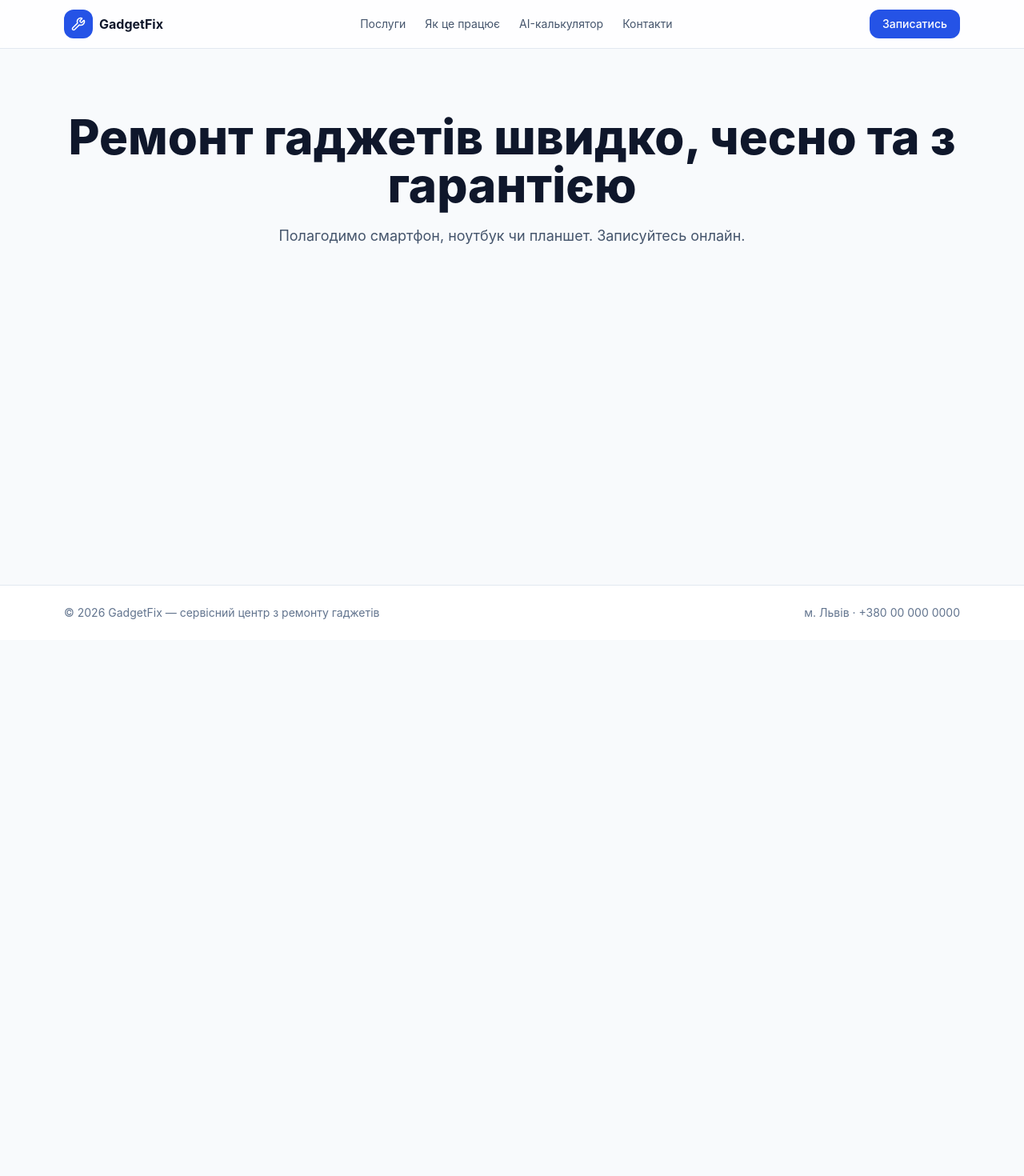
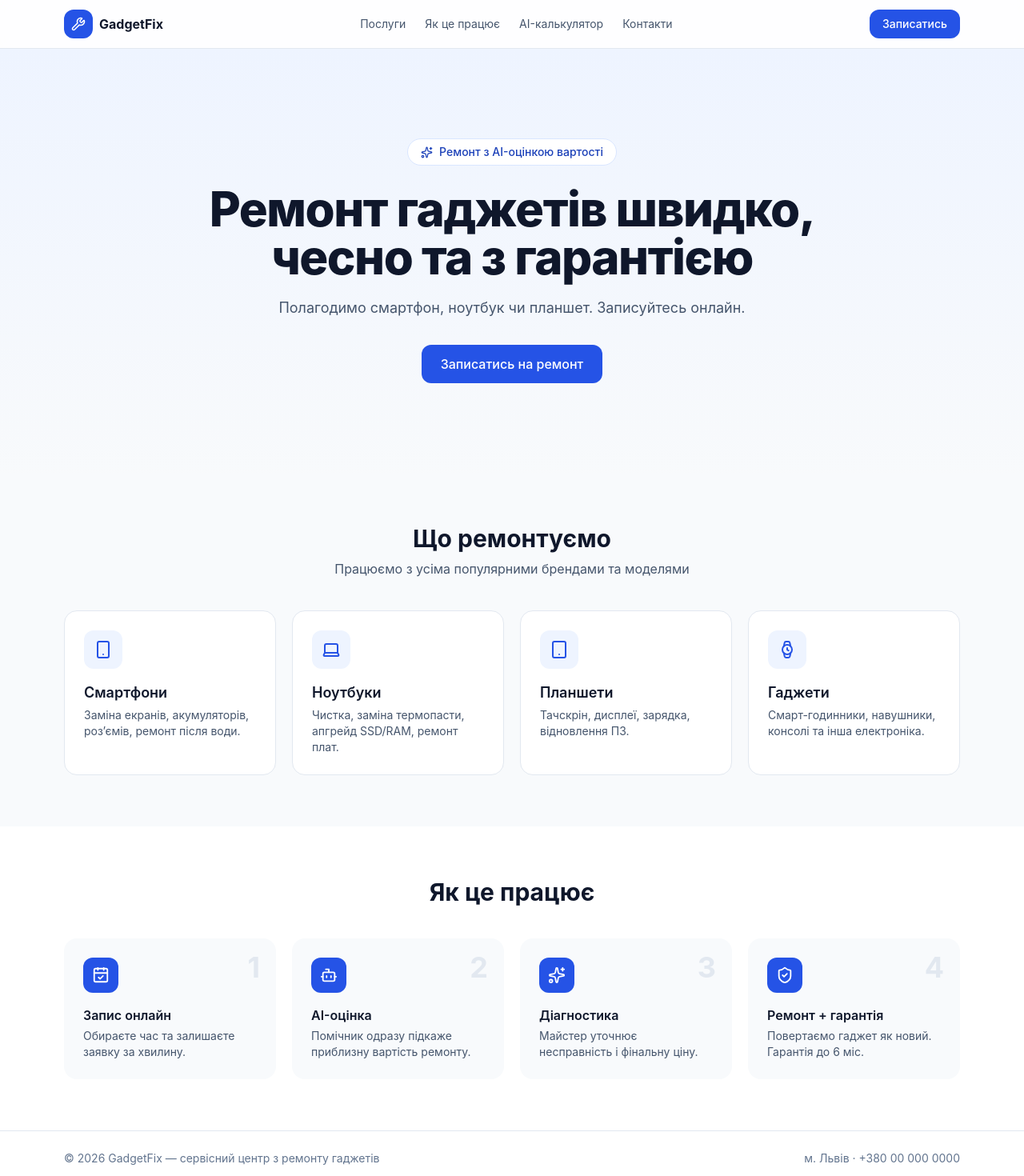
Before and after one commit to SerhiiLutyk/REpairServiceSite, a React (Vite) app: page / in a window 1280 px wide. Shown: the top 1470 px of the page at 80% size. Before the commit the page ends 800 px from the top, so only its background shows below. Built offline with nearby package versions, Linux system fonts and the light colour scheme.

Commit message:
feat: головна — hero-секція, перелік послуг і блок 'як це працює'

```diff
--- a/src/pages/Home.tsx
+++ b/src/pages/Home.tsx
@@ -1,12 +1,84 @@
+import {
+  Smartphone,
+  Laptop,
+  Tablet,
+  Watch,
+  Sparkles,
+  CalendarCheck,
+  Bot,
+  ShieldCheck,
+} from 'lucide-react'
+
+const services = [
+  { icon: Smartphone, title: 'Смартфони', desc: 'Заміна екранів, акумуляторів, роз’ємів, ремонт після води.' },
+  { icon: Laptop, title: 'Ноутбуки', desc: 'Чистка, заміна термопасти, апгрейд SSD/RAM, ремонт плат.' },
+  { icon: Tablet, title: 'Планшети', desc: 'Тачскрін, дисплеї, зарядка, відновлення ПЗ.' },
+  { icon: Watch, title: 'Гаджети', desc: 'Смарт-годинники, навушники, консолі та інша електроніка.' },
+]
+
+const steps = [
+  { icon: CalendarCheck, title: 'Запис онлайн', desc: 'Обираєте час та залишаєте заявку за хвилину.' },
+  { icon: Bot, title: 'AI-оцінка', desc: 'Помічник одразу підкаже приблизну вартість ремонту.' },
+  { icon: Sparkles, title: 'Діагностика', desc: 'Майстер уточнює несправність і фінальну ціну.' },
+  { icon: ShieldCheck, title: 'Ремонт + гарантія', desc: 'Повертаємо гаджет як новий. Гарантія до 6 міс.' },
+]
+
 export default function Home() {
   return (
-    <section className="mx-auto max-w-6xl px-4 py-20 text-center">
-      <h1 className="text-4xl font-extrabold text-slate-900 sm:text-6xl">
+    <>
+      <section className="relative overflow-hidden">
+        <div className="absolute inset-0 -z-10 bg-gradient-to-b from-brand-50 to-slate-50" />
+        <div className="mx-auto max-w-6xl px-4 py-20 text-center sm:py-28">
+          <span className="inline-flex items-center gap-2 rounded-full border border-brand-100 bg-white px-4 py-1.5 text-sm font-medium text-brand-700">
+            <Sparkles size={15} /> Ремонт з AI-оцінкою вартості
+          </span>
+          <h1 className="mx-auto mt-6 max-w-3xl text-4xl font-extrabold tracking-tight text-slate-900 sm:text-6xl">
             Ремонт гаджетів швидко, чесно та з гарантією
           </h1>
           <p className="mx-auto mt-5 max-w-2xl text-lg text-slate-600">
             Полагодимо смартфон, ноутбук чи планшет. Записуйтесь онлайн.
           </p>
+          <div className="mt-8 flex flex-wrap justify-center gap-3">
+            <a href="#contact" className="rounded-xl bg-brand-600 px-6 py-3 font-medium text-white transition hover:bg-brand-700">
+              Записатись на ремонт
+            </a>
+          </div>
+        </div>
       </section>
+
+      <section id="services" className="mx-auto max-w-6xl px-4 py-16">
+        <h2 className="text-center text-3xl font-bold text-slate-900">Що ремонтуємо</h2>
+        <p className="mt-2 text-center text-slate-600">Працюємо з усіма популярними брендами та моделями</p>
+        <div className="mt-10 grid gap-5 sm:grid-cols-2 lg:grid-cols-4">
+          {services.map((s) => (
+            <div key={s.title} className="rounded-2xl border border-slate-200 bg-white p-6 transition hover:-translate-y-1 hover:shadow-lg">
+              <span className="flex h-12 w-12 items-center justify-center rounded-xl bg-brand-50 text-brand-600">
+                <s.icon size={24} />
+              </span>
+              <h3 className="mt-4 text-lg font-semibold text-slate-900">{s.title}</h3>
+              <p className="mt-1 text-sm text-slate-600">{s.desc}</p>
+            </div>
+          ))}
+        </div>
+      </section>
+
+      <section id="how" className="bg-white py-16">
+        <div className="mx-auto max-w-6xl px-4">
+          <h2 className="text-center text-3xl font-bold text-slate-900">Як це працює</h2>
+          <div className="mt-10 grid gap-5 sm:grid-cols-2 lg:grid-cols-4">
+            {steps.map((s, i) => (
+              <div key={s.title} className="relative rounded-2xl bg-slate-50 p-6">
+                <span className="absolute right-5 top-4 text-4xl font-bold text-slate-200">{i + 1}</span>
+                <span className="flex h-11 w-11 items-center justify-center rounded-xl bg-brand-600 text-white">
+                  <s.icon size={22} />
+                </span>
+                <h3 className="mt-4 font-semibold text-slate-900">{s.title}</h3>
+                <p className="mt-1 text-sm text-slate-600">{s.desc}</p>
+              </div>
+            ))}
+          </div>
+        </div>
+      </section>
+    </>
   )
 }
```
Lines whose indentation alone changed are shown as unchanged.
